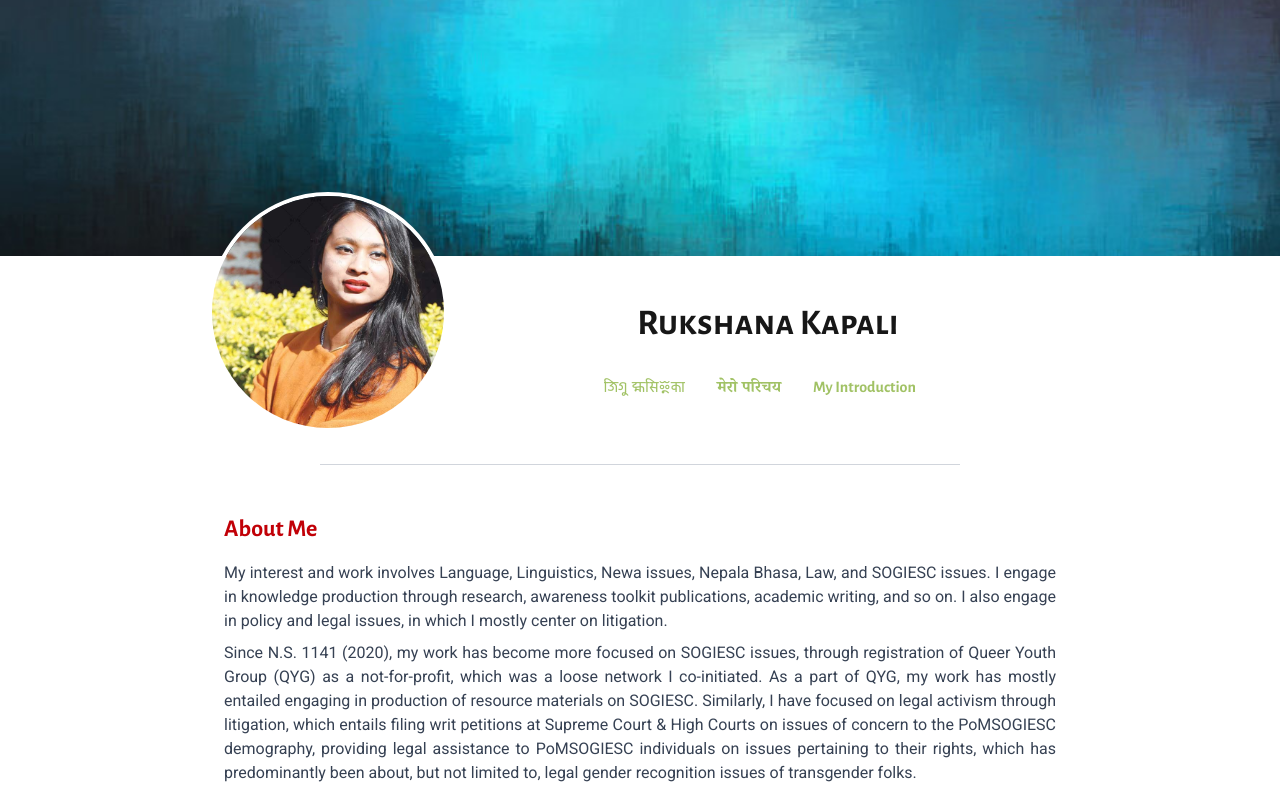
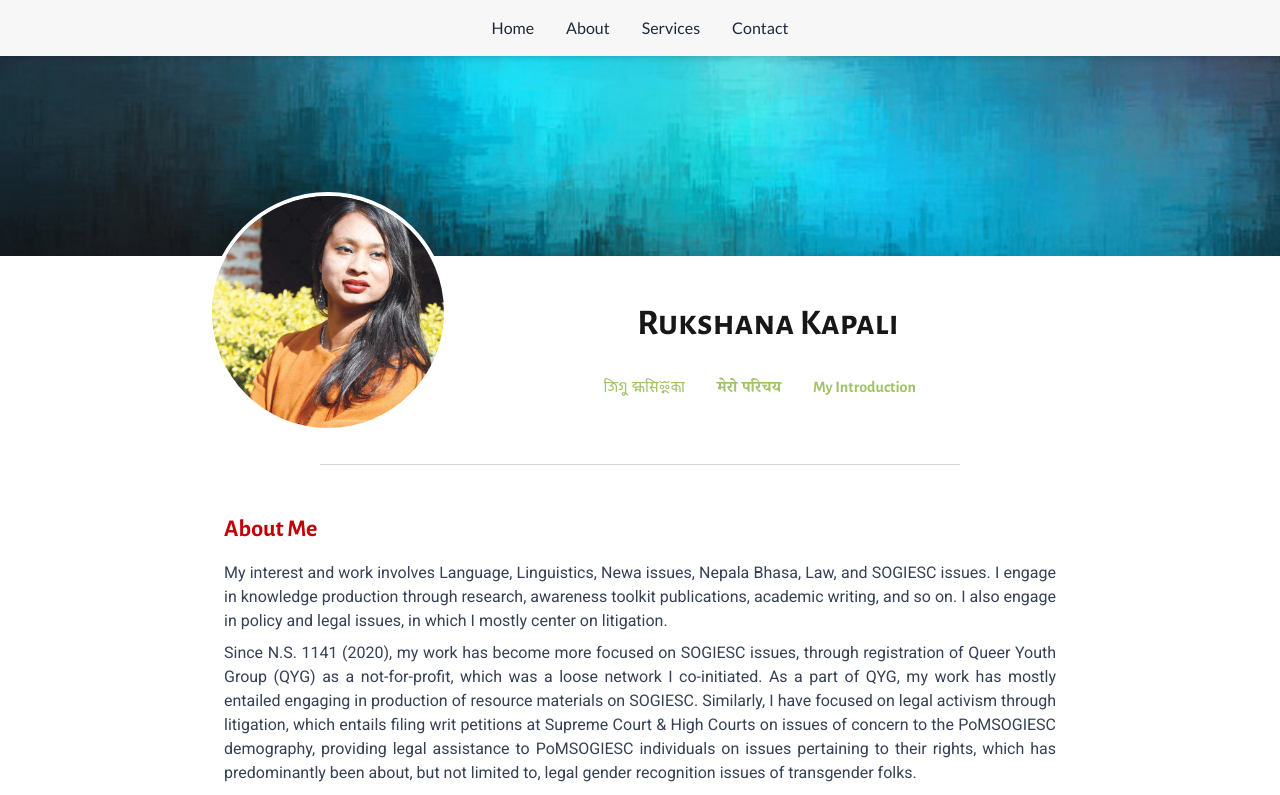
Before and after one commit to shakyasimha/ruku-ya-portfolio, a Next.js app: page /en in a window 1280 px wide. Shown: the top 795 px of the page. Built offline with nearby package versions, Linux system fonts and the light colour scheme.

Commit message:
added Navbar

```diff
--- a/src/app/en/page.tsx
+++ b/src/app/en/page.tsx
@@ -3,6 +3,8 @@ import Header from "@/components/Header";
 import Footer from "@/components/Footer";
 import { nepalSambat, nepalSambatLatin } from "@/lib/fetchYear";
 import Link from "next/link";
+
+import Navbar from "@/components/Navbar";
 
 // Metadata
 export const metadata = {
@@ -13,8 +15,19 @@ export const metadata = {
 export default function Home() {
   const year = 'N.S. ' + nepalSambatLatin(nepalSambat());
 
+  const navItems = [
+    { label: 'Home', href: 'home' },
+    { label: 'About', href: 'about' },
+    { label: 'Services', href: 'services' },
+    { label: 'Contact', href: 'contact' },
+  ]
+
   return (
     <div className="flex flex-col min-h-screen">
+      <Navbar
+        navItems={navItems}
+      />
+
       <Header title="Rukshana Kapali"/>
 
       {/* Horizontal divider section */}
--- a/src/app/page.tsx
+++ b/src/app/page.tsx
@@ -1,5 +1,5 @@
 import { redirect } from "next/navigation";
 
 export default function Home() {
-  redirect('/ne');
+  redirect('/en');
 }
--- /dev/null
+++ b/src/components/Navbar/index.tsx
@@ -0,0 +1,42 @@
+// @/components/Navbar
+"use client";
+
+import Link from "next/link";
+import { lato } from "@/ui/fonts";
+
+interface NavItem {
+    label: string;
+    href: string;
+}
+
+interface NavbarProps {
+    navItems: NavItem[];
+}
+
+export default function Navbar({ navItems }: NavbarProps) {
+    const handleClick = (e: React.MouseEvent<HTMLAnchorElement>, targetId: string) => {
+        e.preventDefault();
+        const element = document.getElementById(targetId);
+        if(element) {
+            element.scrollIntoView({ behavior: 'smooth' });
+        }
+    };
+
+    return (
+        <nav className="fixed top-0 w-full bg-[#f7f7f7] text-gray-800 p-4 shadow-md z-50">
+            <ul className={`${lato.className} flex justify-center gap-8`}>
+                {navItems.map((item) => (
+                    <li key={item.href}>
+                        <Link
+                            href={`#${item.href}`}
+                            onClick={(e)=>handleClick(e, item.href)}
+                            className="hover:text-gray-600 transition-colors"
+                        >
+                            {item.label}
+                        </Link>
+                    </li>
+                ))}
+            </ul>
+        </nav>
+    );
+}
--- a/src/ui/fonts.ts
+++ b/src/ui/fonts.ts
@@ -1,4 +1,4 @@
-import { Alegreya_Sans, Alegreya_Sans_SC, Noto_Sans_Newa, Noto_Serif_Devanagari, Roboto  } from "next/font/google";
+import { Alegreya_Sans, Alegreya_Sans_SC, Noto_Sans_Newa, Noto_Serif_Devanagari, Roboto, Lato  } from "next/font/google";
 
 // Fonts
 export const alegreyaSans = Alegreya_Sans({
@@ -28,3 +28,9 @@ export const roboto = Roboto({
     style: ['normal', 'italic'],
     weight: ['400', '500', '700'],
 });
+
+export const lato = Lato({
+    subsets: ['latin'],
+    style: ['normal', 'italic'],
+    weight: ['300', '400', '700', '900']
+});
```
